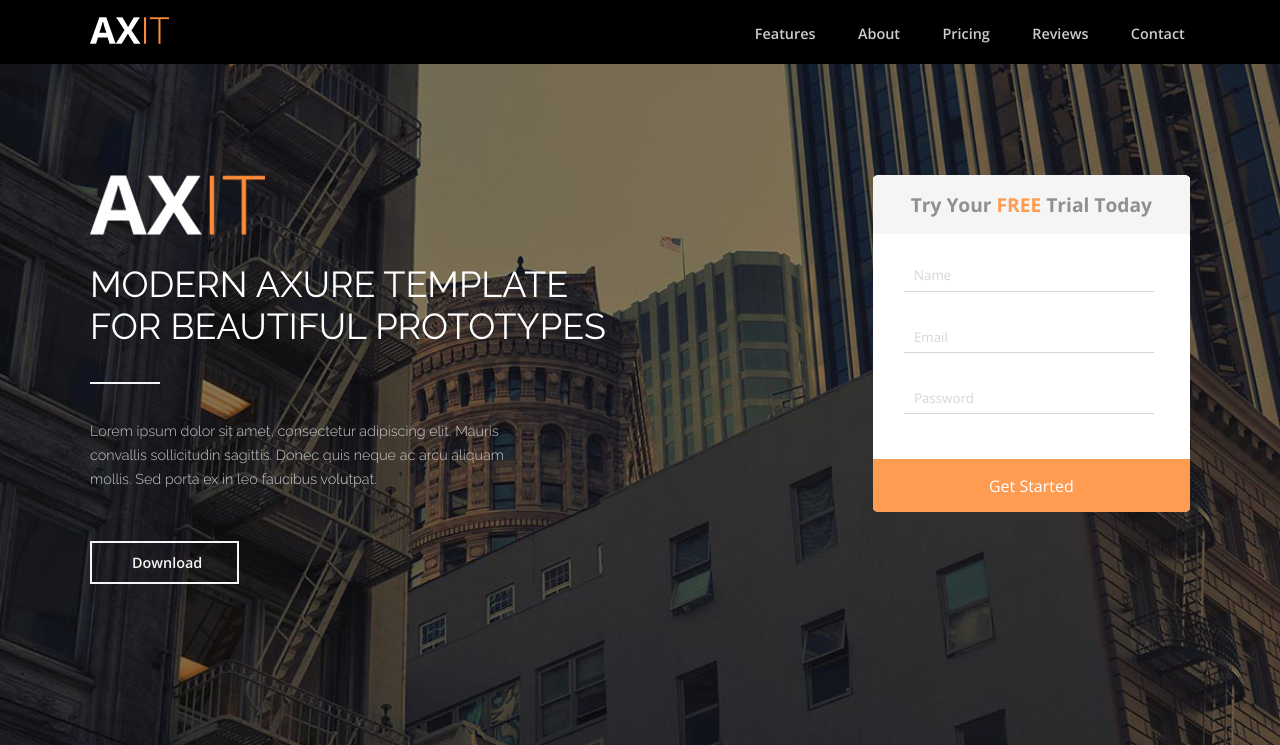
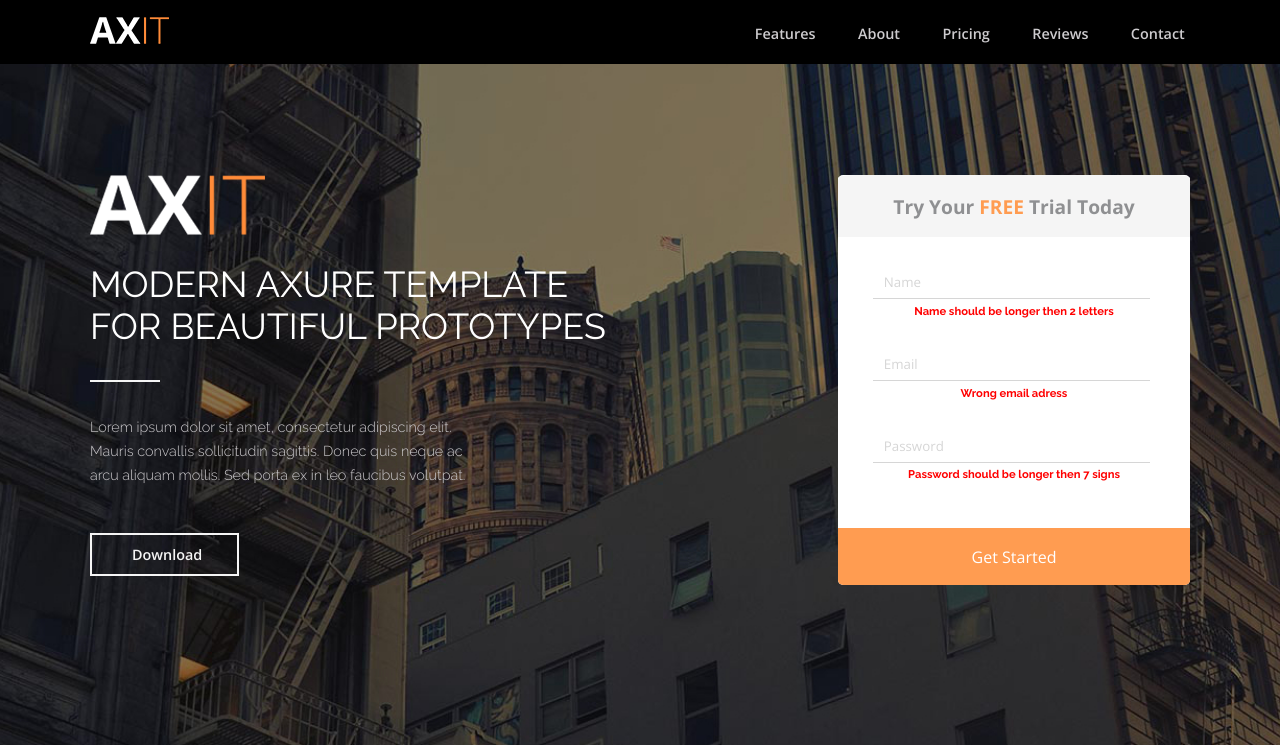
Before and after one commit to nchlodzi/Axit, a website: page index.html in a window 1280 px wide. Both pictures are taken after a click on the button "Get Started". Shown: the top 745 px of the page. Drawn offline with nearby package versions, Linux system fonts and the light colour scheme.

Commit message:
better sticky, form validation

```diff
--- a/index.html
+++ b/index.html
@@ -49,9 +49,12 @@
 							<div class="loginHead">
 								Try Your <span>Free</span> Trial Today
 							</div>
-							<input type="text" name="name" placeholder="Name" />
-							<input type="text" name="email" placeholder="Email" />
-							<input type="text" name="password" placeholder="Password" />
+							<input type="text" name="name" id="name2" placeholder="Name" />
+							<div id="errorName2"></div>
+							<input type="text" name="email" id="email2" placeholder="Email" />
+							<div id="errorEmail2"></div>
+							<input type="text" name="password" id="password2" placeholder="Password" />
+							<div id="errorPassword2"></div>
 							<button>Get Started</button>
 						</div>
 					</div>
--- a/js/app.js
+++ b/js/app.js
@@ -77,11 +77,11 @@ $(document).ready(function(){
 		top = navigation.position().top;
 		height = navigation.innerHeight();
 
-		if(windowPosition >= top){
+		if(windowPosition > top){
 			navigation.css('height', height);
 			navigation.addClass('sticky');
 		}
-		else if(windowPosition < top){
+		else if(windowPosition <= top){
 			navigation.removeClass('sticky');
 			navigation.css('height', 'auto');
 		}
@@ -155,4 +155,51 @@ $(document).ready(function(){
 
 	formularz();
 
+	function getStarted(){
+
+		var form = $('.login');
+		var name = $('#name2');
+		var email = $('#email2');
+		var password = $('#password2');
+		var errorName = $('#errorName2');
+		var errorEmail = $('#errorEmail2');
+		var errorPassword = $('#errorPassword2');
+		var button = $('.login').find('button');
+
+	button.on('click', function(event){
+
+		var newName = name.val();
+		var newEmail = email.val();
+		var newPassword = password.val();
+
+
+       		if(newName.length <= 2){
+               errorName.html("Name should be longer then 2 letters");
+                event.preventDefault();
+            }
+
+            if(newEmail.indexOf('@') === -1){
+                errorEmail.html("Wrong email adress");
+                event.preventDefault();
+            }
+
+            if(newEmail.indexOf('.') === -1){
+                errorEmail.html("Wrong email adress");
+                event.preventDefault();
+            }
+
+            if(newPassword.length < 7){
+            	errorPassword.html("Password should be longer then 7 signs");
+            	event.preventDefault();
+            }
+
+        event.preventDefault();
+	})
+
+	}
+
+	getStarted();
+
+
+
 });
--- a/sass/style.scss
+++ b/sass/style.scss
@@ -140,6 +140,7 @@ nav{
 	@include rwd_image(1226px, 655px);
 }
 
+
 .headerBox{
 	display: flex;
 	padding-top: 20%;
@@ -149,6 +150,26 @@ nav{
 	color: $color-white;
 	font-weight: 400;
 	width: 80%;
+	}
+}
+
+.headerBoxLeft{
+	width: 60%;
+}
+
+@media (max-width: 730px){
+	.headerBoxLeft{
+		width: 100%;
+	}
+}
+
+.headerBoxRight{
+	width: 40%;
+}
+
+@media (max-width: 730px){
+	.headerBoxRight{
+		display: none;
 	}
 }
 
@@ -179,9 +200,6 @@ nav{
 		img{
 			display: none;
 		}
-		h1{
-			width: 100%;
-		}
 	}
 }
 
@@ -206,7 +224,6 @@ nav{
 
 @media(max-width: 420px){
 	.headerBox{
-		margin-left: 10%;;
 		h1{
 			margin-top: 0.5%;
 			font-size: 1.3rem;
@@ -316,6 +333,7 @@ nav{
 		border-radius: 5% 5% 0 0;
 		text-align: center;
 		span{
+
 			color: $color-orange2;
 			text-transform: uppercase;
 		}
@@ -353,7 +371,7 @@ nav{
 	}
 }
 
-@media(max-width: 670px){
+@media(max-width: 730px){
 	.login{
 		display: none;
 	}
@@ -373,6 +391,30 @@ nav{
 
 :-moz-placeholder{
 	color: #d6d6d6;
+}
+
+#errorName2{
+	font-size: 0.7rem;
+	color: red;
+	font-weight: bold;
+	line-height: 1rem;
+	text-align: center;
+}
+
+#errorEmail2{
+	font-size: 0.7rem;
+	color: red;
+	font-weight: bold;
+	line-height: 1rem;
+	text-align: center;
+}
+
+#errorPassword2{
+	font-size: 0.7rem;
+	color: red;
+	font-weight: bold;
+	line-height: 1rem;
+	text-align: center;
 }
 
 .socialMedia{
```
Also changed, not shown: css/style.css.
